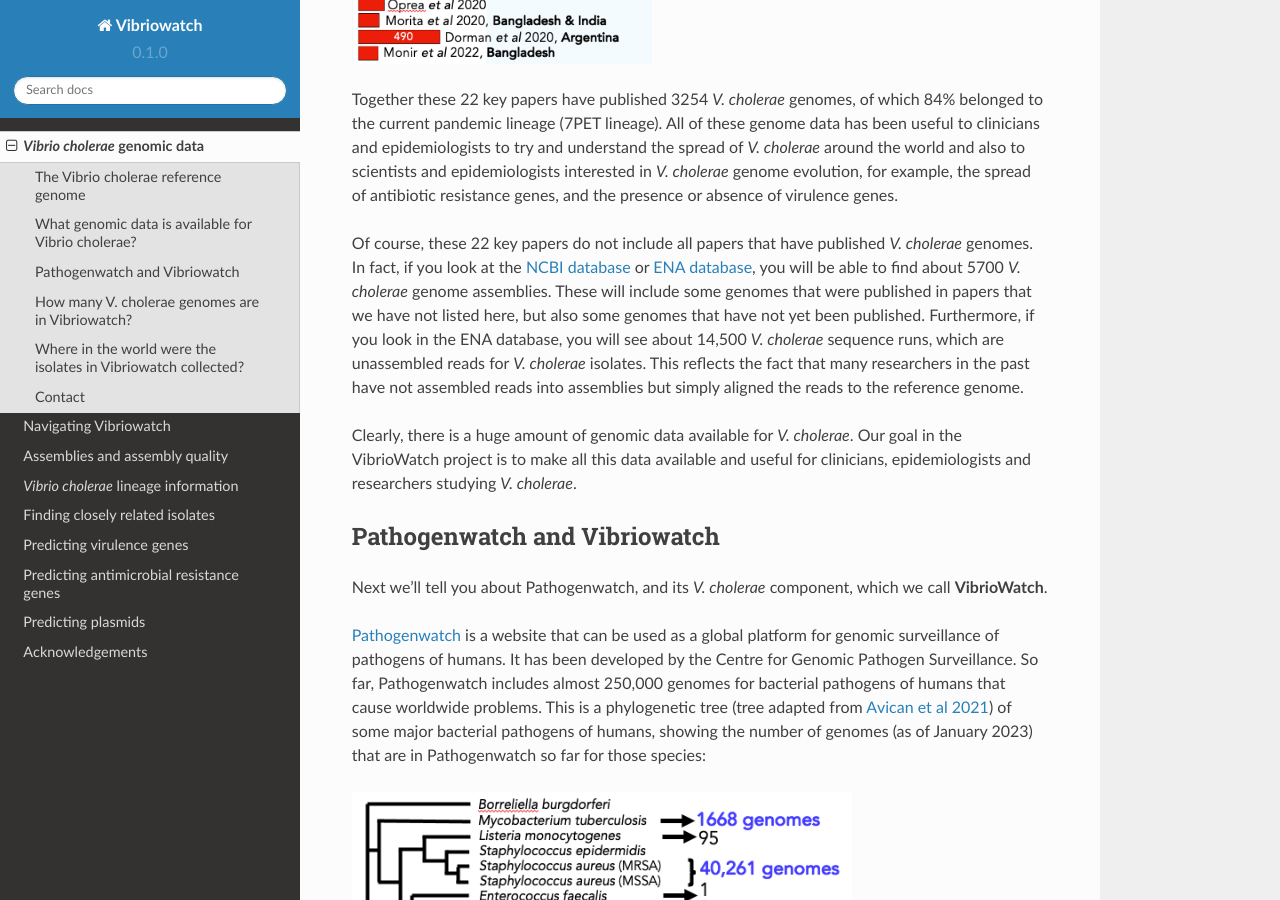
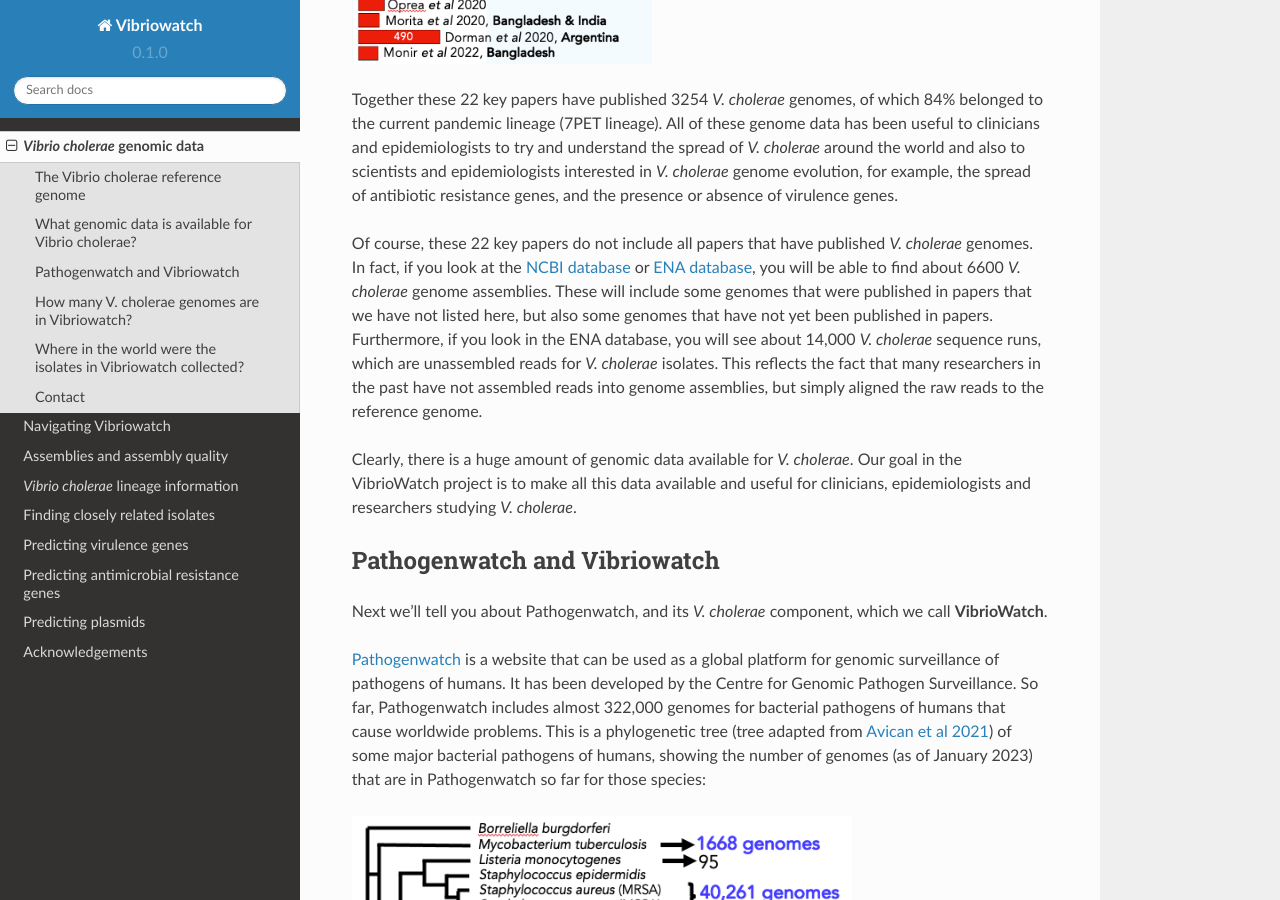
Before and after one commit to avrilcoghlan/vibriowatch, a Sphinx documentation site: the page built from docs/source/vibriogenomes.rst, in a window 1280 px wide and 900 px high, scrolled down 1559 px. Built offline with Sphinx 7.4.7 and the Read the Docs theme 2.0.0, drawn with Linux system fonts in a browser that asks for light colours; some of the changed text lies outside the part shown.

Commit message:
Update vibriogenomes.rst

```diff
--- a/docs/source/vibriogenomes.rst
+++ b/docs/source/vibriogenomes.rst
@@ -12,14 +12,14 @@
 The Vibrio cholerae reference genome
 ------------------------------------
 
-The *Vibrio cholerae* genome was first sequenced by `Heidelberg et al 2000`_. They sequenced strain N16961, which belongs to the current pandemic lineage (7PET lineage). They found that the genome is four Megabase and consists of two circular chromosomes, a larger chromosome of about three Megabase and a smaller chromosome of about 1.1 Megabase. Together, these two chromosomes have about 4000 genes, and their GC content of the chromosomes is about 47%.
+The *Vibrio cholerae* genome was first sequenced by `Heidelberg et al 2000`_. They sequenced strain N16961, which belongs to the current pandemic lineage (7PET lineage). They found that the genome is four Megabase and consists of two circular chromosomes, a larger chromosome of about three Megabase and a smaller chromosome of about 1.1 Megabase. Together, these two chromosomes have about 4000 genes, and the GC content of the chromosomes is about 47%.
 
 .. _Heidelberg et al 2000: https://pubmed.ncbi.nlm.nih.gov/10952301/
 
 .. image:: Picture17.png
   :width: 300
 
-It's worth bearing in mind that N16961 is the reference strain, but there may be a wide variety of genomic variation in the *V. cholerae population* worldwide. Some interesting examples have already been reported. `Johnson et al 2015`_ reported a *V. cholerae* isolate that has the two chromosomes fused into one big chromosome. `Okada et al 2015`_ reported an isolate with a third replicon of nearly one Megabase so that its genome size was five Megabase. As we sequence more and more genomes of *V. cholorae* isolates, we are likely to see more and more genomic variation.
+It's worth bearing in mind that N16961 is the reference strain, but there may be a wide variety of genomic variation in the *V. cholerae* population worldwide. Some interesting examples have already been reported. `Johnson et al 2015`_ reported a *V. cholerae* isolate that has the two chromosomes fused into one big chromosome. `Okada et al 2015`_ reported an isolate with a third replicon of nearly one Megabase so that its genome size was five Megabase. As we sequence more and more genomes of *V. cholorae* isolates, we are likely to see more and more genomic variation.
 
 .. _Johnson et al 2015: https://pubmed.ncbi.nlm.nih.gov/25977434/
 
@@ -39,7 +39,7 @@
 
 Together these 22 key papers have published 3254 *V. cholerae* genomes, of which 84% belonged to the current pandemic lineage (7PET lineage). All of these genome data has been useful to clinicians and epidemiologists to try and understand the spread of *V. cholerae* around the world and also to scientists and epidemiologists interested in *V. cholerae* genome evolution, for example, the spread of antibiotic resistance genes, and the presence or absence of virulence genes.
 
-Of course, these 22 key papers do not include all papers that have published *V. cholerae* genomes. In fact, if you look at the `NCBI database`_ or `ENA database`_, you will be able to find about 5700 *V. cholerae* genome assemblies. These will include some genomes that were published in papers that we have not listed here, but also some genomes that have not yet been published. Furthermore, if you look in the ENA database, you will see about 14,500  *V. cholerae* sequence runs, which are unassembled reads for *V. cholerae* isolates. This reflects the fact that many researchers in the past have not assembled reads into assemblies but simply aligned the reads to the reference genome.
+Of course, these 22 key papers do not include all papers that have published *V. cholerae* genomes. In fact, if you look at the `NCBI database`_ or `ENA database`_, you will be able to find about 6600 *V. cholerae* genome assemblies. These will include some genomes that were published in papers that we have not listed here, but also some genomes that have not yet been published in papers. Furthermore, if you look in the ENA database, you will see about 14,000 *V. cholerae* sequence runs, which are unassembled reads for *V. cholerae* isolates. This reflects the fact that many researchers in the past have not assembled reads into genome assemblies, but simply aligned the raw reads to the reference genome.
 
 Clearly, there is a huge amount of genomic data available for *V. cholerae*. Our goal in the VibrioWatch project is to make all this data available and useful for clinicians, epidemiologists and researchers studying *V. cholerae*.
 
@@ -52,7 +52,7 @@
 
 Next we'll tell you about Pathogenwatch, and its *V. cholerae* component, which we call **VibrioWatch**.
 
-`Pathogenwatch`_ is a website that can be used as a global platform for genomic surveillance of pathogens of humans. It has been developed by the Centre for Genomic Pathogen Surveillance. So far, Pathogenwatch includes almost 250,000 genomes for bacterial pathogens of humans that cause worldwide problems. This is a phylogenetic tree (tree adapted from `Avican et al 2021`_) of some major bacterial pathogens of humans, showing the number of genomes (as of January 2023) that are in Pathogenwatch so far for those species:
+`Pathogenwatch`_ is a website that can be used as a global platform for genomic surveillance of pathogens of humans. It has been developed by the Centre for Genomic Pathogen Surveillance. So far, Pathogenwatch includes almost 322,000 genomes for bacterial pathogens of humans that cause worldwide problems. This is a phylogenetic tree (tree adapted from `Avican et al 2021`_) of some major bacterial pathogens of humans, showing the number of genomes (as of January 2023) that are in Pathogenwatch so far for those species:
 
 .. image:: Picture20.png
   :width: 500
```
Also changed, not shown: other parts of docs/source/vibriogenomes.rst (+1 -1 lines).
